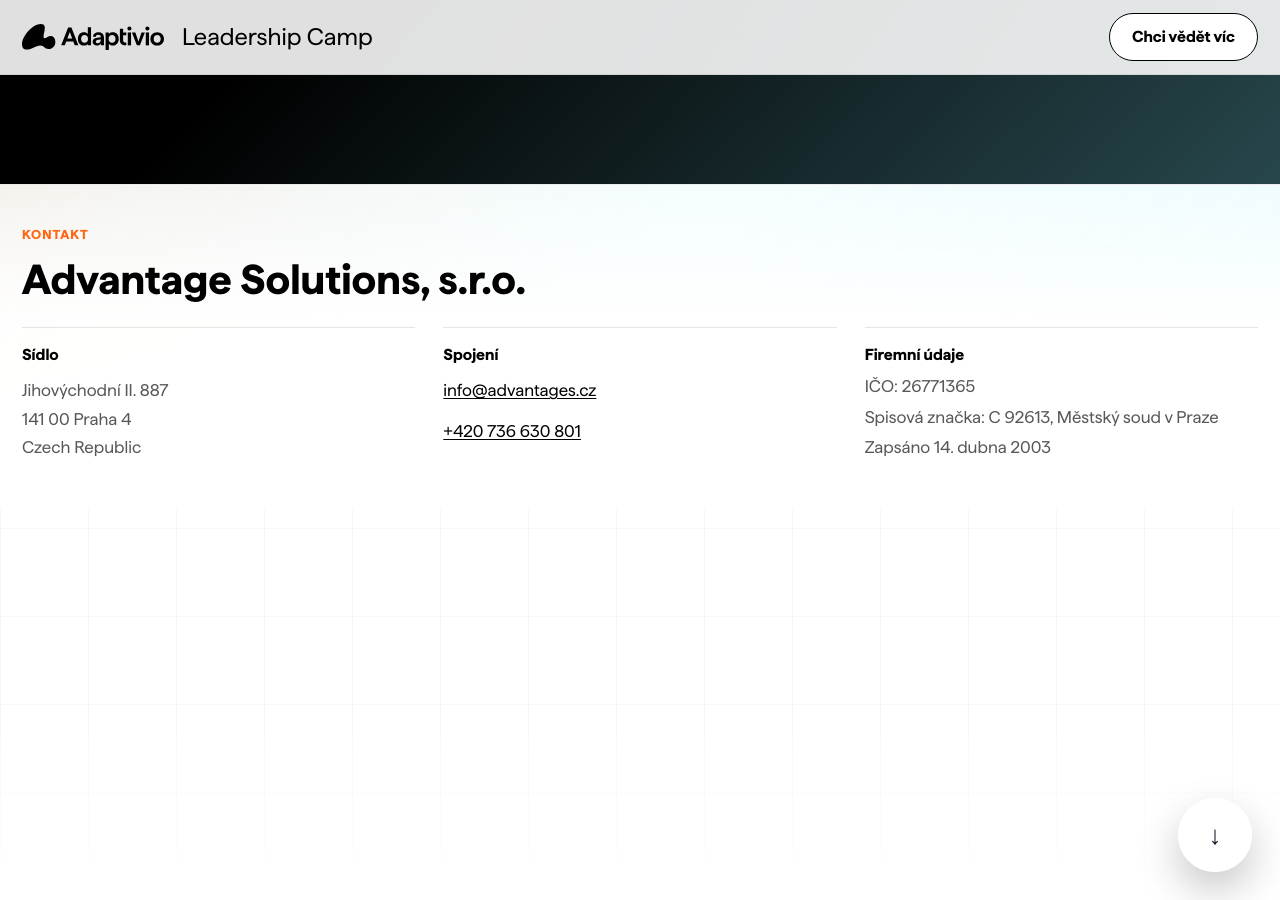
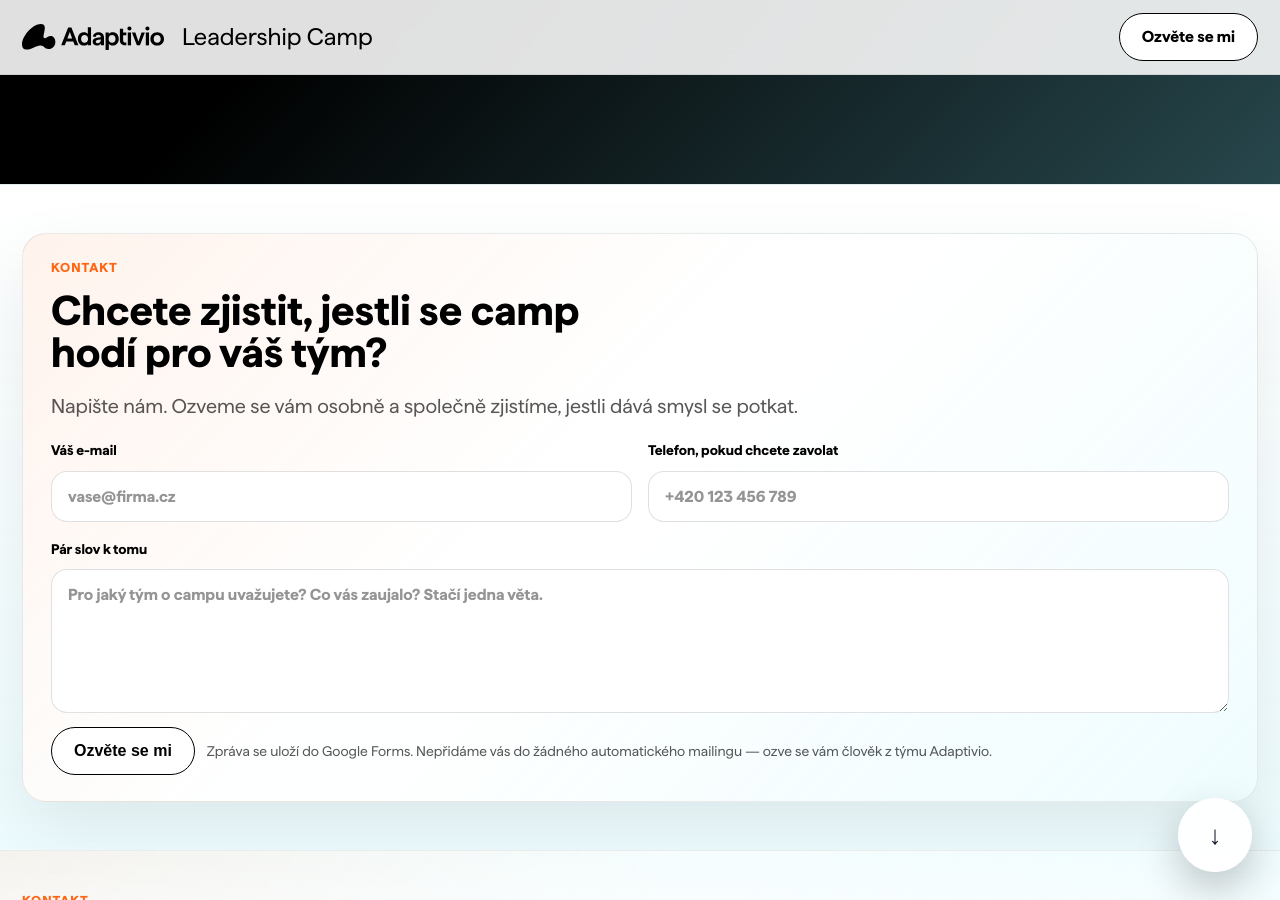
Before and after one commit to advantages-cz/website-adaptivio, a Jekyll site: the page built from landing/leadership-camp-pro-firmy/index.html, in a window 1280 px wide and 900 px high, scrolled down 16143 px. Built offline with Jekyll 4.4.1, drawn with Linux system fonts in a browser that asks for light colours; some of the changed text lies outside the part shown.

Commit message:
Add response form to leadership camp landing page

```diff
--- a/_data/leadership_camp_pro_firmy.yml
+++ b/_data/leadership_camp_pro_firmy.yml
@@ -10,8 +10,8 @@
   og_image_alt: Leadership Camp pro firmy od Adaptivio
 brand:
   name: Leadership Camp
-  cta_label: Chci vědět víc
-  cta_url: https://forms.gle/leadership-camp-placeholder
+  cta_label: Ozvěte se mi
+  cta_url: "#odpovedni-formular"
 hero:
   eyebrow: Leadership Camp pro firmy
   title: Tři dny mimo běžné role.
@@ -21,13 +21,13 @@
   image: /assets/images/leadership-camp/hero.jpeg
   image_alt: Účastníci Leadership Campu při společné práci v místnosti
   primary_cta:
-    label: Chci vědět víc
-    url: https://forms.gle/leadership-camp-placeholder
+    label: Ozvěte se mi
+    url: "#odpovedni-formular"
   secondary_cta:
     label: Jak to funguje
-    url: "#film"
+    url: "#uvod"
 intro:
-  id: film
+  id: uvod
   eyebrow: Co běžná porada neukáže
   title: Malý projekt jako zrcadlo týmu.
   copy: >-
@@ -273,5 +273,39 @@
     zážitkem. Zahlédnete v něm vlastní přínos, práci ostatních i
     hodnotu, kterou společně přinášíte zákazníkům.
   cta:
-    label: Chci vědět víc
-    url: https://forms.gle/leadership-camp-placeholder
+    label: Vyplnit formulář
+    url: "#odpovedni-formular"
+response_form:
+  id: odpovedni-formular
+  eyebrow: Kontakt
+  title: Chcete zjistit, jestli se camp hodí pro váš tým?
+  copy: >-
+    Napište nám. Ozveme se vám osobně a společně zjistíme, jestli dává
+    smysl se potkat.
+  action: https://docs.google.com/forms/d/e/1FAIpQLSf_T3e0aFQ8ee9qOexqqWSNTjh-E1TxBZcp2tD_SNP7kPPohw/formResponse
+  success_url: /landing/leadership-camp-pro-firmy/dekujeme/
+  submit_label: Ozvěte se mi
+  privacy_note: >-
+    Zpráva se uloží do Google Forms. Nepřidáme vás do žádného automatického
+    mailingu — ozve se vám člověk z týmu Adaptivio.
+  fields:
+    - label: Váš e-mail
+      name: entry.313773228
+      type: email
+      pattern: '^[^\s@]+@[^\s@]+\.[^\s@]{2,}$'
+      validation_message: Zadejte e-mail ve tvaru jmeno@firma.cz.
+      placeholder: vase@firma.cz
+      required: true
+    - label: Telefon, pokud chcete zavolat
+      name: entry.1293957438
+      type: tel
+      inputmode: tel
+      placeholder: +420 123 456 789
+      required: false
+    - label: Pár slov k tomu
+      name: entry.825859294
+      type: textarea
+      rows: 5
+      placeholder: >-
+        Pro jaký tým o campu uvažujete? Co vás zaujalo? Stačí jedna věta.
+      required: false
--- /dev/null
+++ b/_includes/components/response-form.html
@@ -0,0 +1,48 @@
+<section class="response-form-section stickysection stickysection--paper stickysection--cards-1" id="{{ include.section.id | default: 'odpovedni-formular' }}">
+  <div class="wrap">
+    <div class="response-form-panel">
+      {% include components/section-head.html section=include.section class="response-form-head" %}
+      <form
+        class="response-form"
+        method="post"
+        action="{{ include.section.action }}"
+        data-google-form
+        data-success-url="{{ include.section.success_url | relative_url }}"
+        novalidate>
+        <div class="response-form-grid">
+          {% for field in include.section.fields %}
+            {% assign field_type = field.type | default: 'text' %}
+            <label class="response-form-field">
+              <span>{{ field.label }}</span>
+              {% if field_type == 'textarea' %}
+                <textarea
+                  name="{{ field.name }}"
+                  rows="{{ field.rows | default: 5 }}"
+                  {% if field.pattern %}pattern="{{ field.pattern }}"{% endif %}
+                  {% if field.validation_message %}title="{{ field.validation_message }}"{% endif %}
+                  {% if field.placeholder %}placeholder="{{ field.placeholder }}"{% endif %}
+                  {% if field.required %}required{% endif %}></textarea>
+              {% else %}
+                <input
+                  type="{{ field_type }}"
+                  name="{{ field.name }}"
+                  {% if field.inputmode %}inputmode="{{ field.inputmode }}"{% endif %}
+                  {% if field.pattern %}pattern="{{ field.pattern }}"{% endif %}
+                  {% if field.validation_message %}title="{{ field.validation_message }}"{% endif %}
+                  {% if field.placeholder %}placeholder="{{ field.placeholder }}"{% endif %}
+                  {% if field.required %}required{% endif %}>
+              {% endif %}
+            </label>
+          {% endfor %}
+        </div>
+        <div class="response-form-actions">
+          <button class="button" type="submit" data-submit-label="{{ include.section.submit_label | default: 'Odeslat' }}">{{ include.section.submit_label | default: "Odeslat" }}</button>
+          {% if include.section.privacy_note %}
+            <p class="response-form-note">{{ include.section.privacy_note }}</p>
+          {% endif %}
+        </div>
+        <p class="response-form-status" data-form-status aria-live="polite"></p>
+      </form>
+    </div>
+  </div>
+</section>
--- a/_layouts/landing.html
+++ b/_layouts/landing.html
@@ -23,6 +23,9 @@
         {% endcase %}
       {% endfor %}
       {% include components/final-cta.html section=content_data.final_cta %}
+      {% if content_data.response_form %}
+        {% include components/response-form.html section=content_data.response_form %}
+      {% endif %}
     </article>
     <button class="scroll-cue" type="button" aria-label="Posunout na další sekci">
       <span aria-hidden="true">↓</span>
--- a/assets/css/site.css
+++ b/assets/css/site.css
@@ -57,7 +57,6 @@
 * { box-sizing: border-box; }
 html {
   min-height: 100%;
-  scroll-behavior: smooth;
   background: var(--paper);
 }
 
@@ -1484,7 +1483,7 @@
   background: var(--stickysection-bg);
 }
 
-.final-pin {
+.final .final-pin {
   color: var(--white);
 }
 
@@ -1517,6 +1516,190 @@
 .final .copy,
 .final .lead {
   color: rgba(255, 255, 255, 0.82);
+}
+
+.response-form-section {
+  --stickysection-bg:
+    linear-gradient(180deg, rgba(255, 255, 255, 1) 0%, rgba(129, 234, 252, 0.14) 100%);
+  --stickysection-section-padding-block: 48px;
+  color: var(--ink);
+  border-top: 1px solid rgba(0, 0, 0, 0.06);
+  scroll-margin-top: calc(var(--nav) + 24px);
+}
+
+.response-form-panel {
+  display: grid;
+  gap: 18px;
+  padding: 24px 28px 26px;
+  border: 1px solid rgba(0, 0, 0, 0.08);
+  border-radius: 24px;
+  background:
+    linear-gradient(135deg, rgba(255, 101, 18, 0.08), transparent 42%),
+    linear-gradient(315deg, rgba(129, 234, 252, 0.12), transparent 50%),
+    rgba(255, 255, 255, 0.92);
+  box-shadow: 0 28px 70px rgba(0, 0, 0, 0.08);
+}
+
+.response-form-head {
+  margin-bottom: 0;
+  row-gap: 12px;
+}
+
+.response-form-head .eyebrow {
+  margin-bottom: 0;
+}
+
+.response-form-head h2 {
+  max-width: 22ch;
+  font-size: clamp(42px, 3.2vw, 58px);
+  line-height: 1;
+}
+
+.response-form-head .copy {
+  max-width: 48rem;
+  font-size: 20px;
+  line-height: 1.5;
+}
+
+.response-form {
+  display: grid;
+  gap: 14px;
+}
+
+.response-form-grid {
+  display: grid;
+  grid-template-columns: repeat(2, minmax(0, 1fr));
+  gap: 16px;
+}
+
+.response-form-field {
+  display: grid;
+  gap: 8px;
+  font-size: 14px;
+  font-weight: 700;
+}
+
+.response-form-field:last-child {
+  grid-column: 1 / -1;
+}
+
+.response-form-field input,
+.response-form-field textarea {
+  width: 100%;
+  border: 1px solid rgba(0, 0, 0, 0.12);
+  border-radius: 16px;
+  background: rgba(255, 255, 255, 0.96);
+  color: var(--ink);
+  font: inherit;
+  font-size: 16px;
+  line-height: 1.45;
+  padding: 13px 16px;
+  transition: border-color .18s ease, box-shadow .18s ease, background .18s ease;
+}
+
+.response-form-field textarea {
+  min-height: 88px;
+  resize: vertical;
+}
+
+.response-form-field input::placeholder,
+.response-form-field textarea::placeholder {
+  color: rgba(0, 0, 0, 0.42);
+}
+
+.response-form-field input:focus,
+.response-form-field textarea:focus {
+  outline: none;
+  border-color: rgba(255, 101, 18, 0.42);
+  box-shadow: var(--focus-ring);
+  background: var(--white);
+}
+
+.response-form-actions {
+  display: flex;
+  align-items: center;
+  gap: 12px;
+  flex-wrap: wrap;
+}
+
+.response-form button[disabled] {
+  cursor: wait;
+  opacity: 0.72;
+  transform: none;
+}
+
+.response-form-note,
+.response-form-status {
+  margin: 0;
+  font-size: 14px;
+  line-height: 1.5;
+  color: var(--muted);
+}
+
+.response-form-status:empty {
+  display: none;
+}
+
+.thank-you-page {
+  min-height: 0;
+  background:
+    radial-gradient(circle at 16% 18%, rgba(255, 101, 18, 0.22), transparent 0 34%),
+    radial-gradient(circle at 82% 18%, rgba(129, 234, 252, 0.2), transparent 0 38%),
+    linear-gradient(180deg, rgba(255, 255, 255, 1) 0%, rgba(129, 234, 252, 0.12) 100%);
+}
+
+.thank-you-body .site-header {
+  color: var(--ink);
+  background: rgba(255, 255, 255, 0.88);
+  border-bottom: 1px solid rgba(0, 0, 0, 0.08);
+  backdrop-filter: blur(18px);
+}
+
+.thank-you-body .brand img {
+  filter: none;
+}
+
+.thank-you-body .nav-links {
+  opacity: 1;
+  pointer-events: auto;
+  transform: translateY(0);
+}
+
+.thank-you-hero {
+  min-height: 0;
+  padding: calc(var(--nav) + 24px) 0 24px;
+  display: grid;
+  align-items: start;
+}
+
+.thank-you-card {
+  max-width: 760px;
+  display: grid;
+  gap: 18px;
+  padding: clamp(28px, 4vw, 44px);
+  border-radius: 30px;
+  background: rgba(255, 255, 255, 0.86);
+  border: 1px solid rgba(0, 0, 0, 0.08);
+  box-shadow: 0 28px 70px rgba(0, 0, 0, 0.08);
+  backdrop-filter: blur(14px);
+}
+
+.thank-you-card h1 {
+  margin: 0;
+  max-width: 12ch;
+}
+
+.thank-you-card .lead {
+  margin: 0;
+  max-width: 34rem;
+  font-size: 19px;
+  line-height: 1.55;
+  color: var(--muted);
+}
+
+.thank-you-secondary {
+  color: var(--ink);
+  border-color: rgba(0, 0, 0, 0.16);
 }
 
 .site-footer {
@@ -2647,6 +2830,52 @@
     gap: 18px;
   }
 
+  .response-form-panel {
+    padding: 20px 18px;
+    gap: 16px;
+    border-radius: 20px;
+  }
+
+  .response-form-head h2 {
+    font-size: 34px;
+  }
+
+  .response-form-head .copy {
+    font-size: 18px;
+  }
+
+  .response-form-grid {
+    grid-template-columns: 1fr;
+  }
+
+  .response-form-field:last-child {
+    grid-column: auto;
+  }
+
+  .response-form-field input,
+  .response-form-field textarea {
+    font-size: 16px;
+    padding: 12px 14px;
+  }
+
+  .response-form-field textarea {
+    min-height: 84px;
+  }
+
+  .thank-you-hero {
+    padding: calc(var(--nav) + 18px) 0 20px;
+  }
+
+  .thank-you-card {
+    gap: 16px;
+    padding: 24px 22px 26px;
+    border-radius: 24px;
+  }
+
+  .thank-you-card .lead {
+    font-size: 18px;
+  }
+
   .site-footer-block:last-child {
     grid-column: auto;
   }
--- a/assets/js/site.js
+++ b/assets/js/site.js
@@ -1,4 +1,8 @@
 (() => {
+  if ("scrollRestoration" in history) {
+    history.scrollRestoration = "manual";
+  }
+
   const reducedMotion = window.matchMedia("(prefers-reduced-motion: reduce)").matches;
   const header = document.querySelector("[data-header]");
   const hero = document.querySelector('[data-parallax="hero"]');
@@ -7,6 +11,7 @@
   const scrollCue = document.querySelector(".scroll-cue");
   const articleSections = [...document.querySelectorAll("article > section")];
   const siteFooter = document.querySelector(".site-footer");
+  const googleForms = [...document.querySelectorAll("[data-google-form]")];
   const stickySections = [...document.querySelectorAll("[data-stickysection-scene]")].map(scene => ({
     section: scene.closest("section"),
     scene,
@@ -170,6 +175,57 @@
     const targetTop = sceneTop - state.pinTop + nextPassed;
 
     return Math.max(0, targetTop);
+  };
+  const getHashTarget = hash => {
+    if (!hash || hash === "#") return null;
+
+    try {
+      return document.getElementById(decodeURIComponent(hash.slice(1)));
+    } catch (error) {
+      return document.getElementById(hash.slice(1));
+    }
+  };
+  const getAnchorScrollTop = target => {
+    const headerHeight = header?.offsetHeight || 0;
+    const section = target.matches("article > section")
+      ? target
+      : target.closest("article > section");
+
+    if (section && !section.classList.contains("response-form-section")) {
+      return getSectionScrollTop(section);
+    }
+
+    const targetTop = target.getBoundingClientRect().top + window.scrollY;
+
+    return Math.max(0, targetTop - headerHeight - 8);
+  };
+  const scrollToHashTarget = (hash = window.location.hash, behavior = "auto") => {
+    const target = getHashTarget(hash);
+
+    if (!target) return false;
+
+    window.scrollTo({
+      top: getAnchorScrollTop(target),
+      behavior: reducedMotion ? "auto" : behavior
+    });
+    requestUpdate();
+
+    return true;
+  };
+  const settleInitialHashTarget = () => {
+    if (!window.location.hash) return;
+
+    const scrollToTarget = () => {
+      scrollToHashTarget(window.location.hash, "auto");
+      window.requestAnimationFrame(() => scrollToHashTarget(window.location.hash, "auto"));
+    };
+
+    scrollToTarget();
+    window.addEventListener("load", scrollToTarget, { once: true });
+
+    if (document.fonts?.ready) {
+      document.fonts.ready.then(scrollToTarget);
+    }
   };
 
   const syncStickySectionMotionState = () => {
@@ -442,7 +498,78 @@
     }, 180);
   };
 
+  const setupGoogleForms = () => {
+    for (const form of googleForms) {
+      const status = form.querySelector("[data-form-status]");
+      const submitButton = form.querySelector('button[type="submit"]');
+      const defaultLabel = submitButton?.getAttribute("data-submit-label") || submitButton?.textContent || "";
+
+      form.addEventListener("submit", async event => {
+        event.preventDefault();
+
+        if (!form.reportValidity()) {
+          return;
+        }
+
+        if (submitButton) {
+          submitButton.disabled = true;
+          submitButton.textContent = "Odesílám…";
+        }
+
+        if (status) {
+          status.textContent = "";
+        }
+
+        try {
+          await fetch(form.action, {
+            method: "POST",
+            mode: "no-cors",
+            body: new FormData(form)
+          });
+
+          const successUrl = form.getAttribute("data-success-url");
+
+          if (successUrl) {
+            window.location.assign(successUrl);
+            return;
+          }
+
+          form.reset();
+
+          if (status) {
+            status.textContent = "Děkujeme, odpověď byla odeslána.";
+          }
+        } catch (error) {
+          if (status) {
+            status.textContent = "Odeslání se nepovedlo. Zkuste to prosím znovu.";
+          }
+        } finally {
+          if (submitButton) {
+            submitButton.disabled = false;
+            submitButton.textContent = defaultLabel;
+          }
+        }
+      });
+    }
+  };
+
   setupTimelineRoutes();
+  setupGoogleForms();
+  settleInitialHashTarget();
+
+  document.addEventListener("click", event => {
+    const link = event.target.closest('a[href^="#"]');
+
+    if (!link) return;
+
+    const hash = link.getAttribute("href");
+
+    if (!getHashTarget(hash)) return;
+
+    event.preventDefault();
+    history.pushState(null, "", hash);
+    scrollToHashTarget(hash, "smooth");
+  });
 
   if (scrollCue) {
     scrollCue.addEventListener("click", () => {
@@ -469,4 +596,6 @@
   window.addEventListener("scroll", requestUpdate, { passive: true });
   window.addEventListener("resize", requestResizeUpdate);
   window.addEventListener("load", requestUpdate);
+  window.addEventListener("pageshow", requestUpdate);
+  window.addEventListener("hashchange", () => scrollToHashTarget(window.location.hash, "auto"));
 })();
--- /dev/null
+++ b/landing/leadership-camp-pro-firmy/dekujeme/index.html
@@ -0,0 +1,28 @@
+---
+layout: thank-you
+title: Díky. Ozveme se.
+meta:
+  title: Díky. Ozveme se. | Leadership Camp pro firmy
+  description: >-
+    Zpráva k Leadership Campu je u nás. Ozveme se vám osobně a společně
+    zjistíme, jestli camp dává smysl pro váš tým.
+  canonical: /landing/leadership-camp-pro-firmy/dekujeme/
+  og_image: /assets/social/leadership-camp-og-v2.png
+  og_image_type: image/png
+  og_image_alt: Leadership Camp pro firmy od Adaptivio
+header_brand:
+  name: Leadership Camp
+  cta_label: Zpět na stránku
+  cta_url: /landing/leadership-camp-pro-firmy/
+eyebrow: Odpověď odeslána
+lead: >-
+  Zpráva je u nás. Nečeká vás automatický mailing — ozve se vám člověk z týmu
+  Adaptivio a společně zjistíme, jestli camp dává smysl pro váš tým.
+primary_cta:
+  label: Zpět na Leadership Camp
+  url: /landing/leadership-camp-pro-firmy/
+secondary_cta:
+  label: Poslat ještě jednu zprávu
+  url: /landing/leadership-camp-pro-firmy/#odpovedni-formular
+permalink: /landing/leadership-camp-pro-firmy/dekujeme/
+---
```
Also changed, not shown: _layouts/thank-you.html (added, +33 -0 lines).
